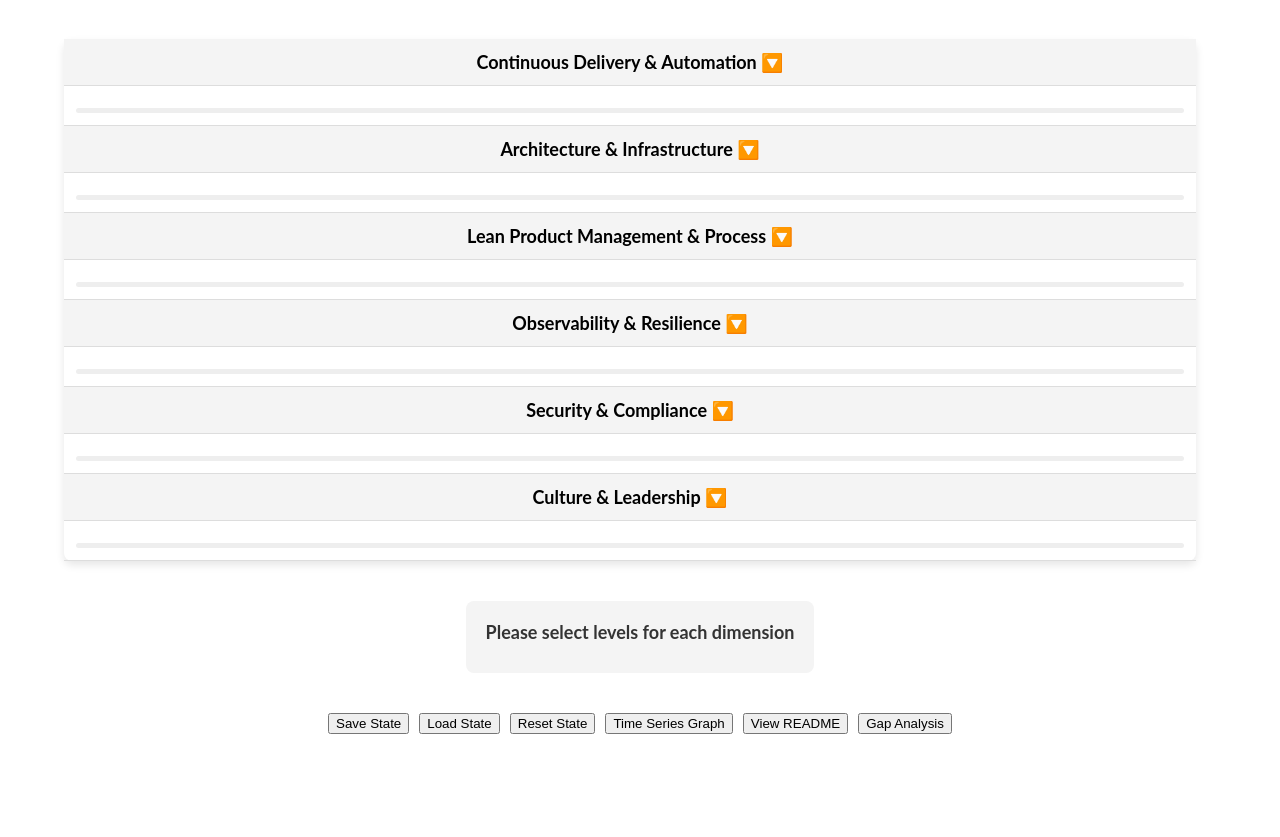
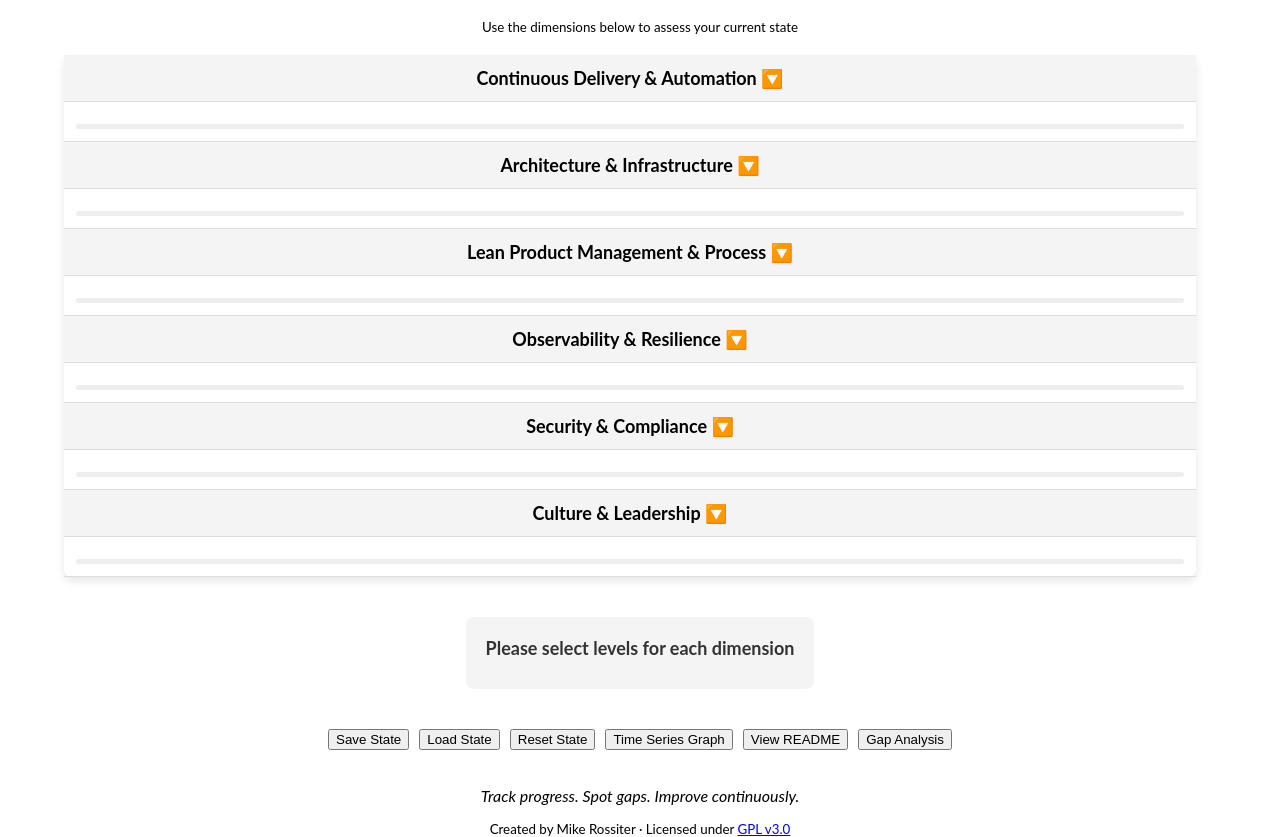
Before and after one commit to mikerossiter/DevOpsMaturityModel, a website: page public/index.html in a window 1280 px wide. Shown: the part 63-900 px from the top of the page. Before the commit the page ends 817 px from the top, so only its background shows below. Drawn offline with Linux system fonts and the light colour scheme.

Commit message:
Added GPL v3 license and author attribution

```diff
--- a/package.json
+++ b/package.json
@@ -1,6 +1,6 @@
 {
   "name": "devops-maturity-model",
-  "version": "2.5.6",
+  "version": "2.5.7",
   "scripts": {
     "start": "node src/server.js"
   },
--- a/public/index.html
+++ b/public/index.html
@@ -1,3 +1,10 @@
+<!--
+  Part of the DevOps Maturity Model project
+  Copyright (C) 2025 Mike Rossiter
+
+  Licensed under the GNU General Public License v3.0
+  See LICENSE file or https://www.gnu.org/licenses/gpl-3.0.en.html
+-->
 <!DOCTYPE html>
 <html lang="en">
 <head>
@@ -10,7 +17,7 @@
 <body>
 
   <h1>DevOps Maturity Model</h1>
-
+  <sub>Use the dimensions below to assess your current state</sub>
   <!-- Container for Table -->
   <div class="model-container">
     <!-- Table Wrapper -->
@@ -36,6 +43,7 @@
     <button onclick="window.open('/readme', '_blank')">View README</button>
     <button onclick="window.open('/gap-analysis', '_blank')">Gap Analysis</button>
   </div>
-
+  <p><em>Track progress. Spot gaps. Improve continuously.</em></p>
+  <sub>Created by Mike Rossiter · Licensed under <a href="LICENSE" target="_blank">GPL v3.0</a></sub>
 </body>
 </html>
```
Also changed, not shown: public/graph.html (+7 -0 lines), public/graph.js (+17 -0 lines), public/script.js (+17 -1 lines), src/server.js (+18 -1 lines), README.md, 1 other file.
